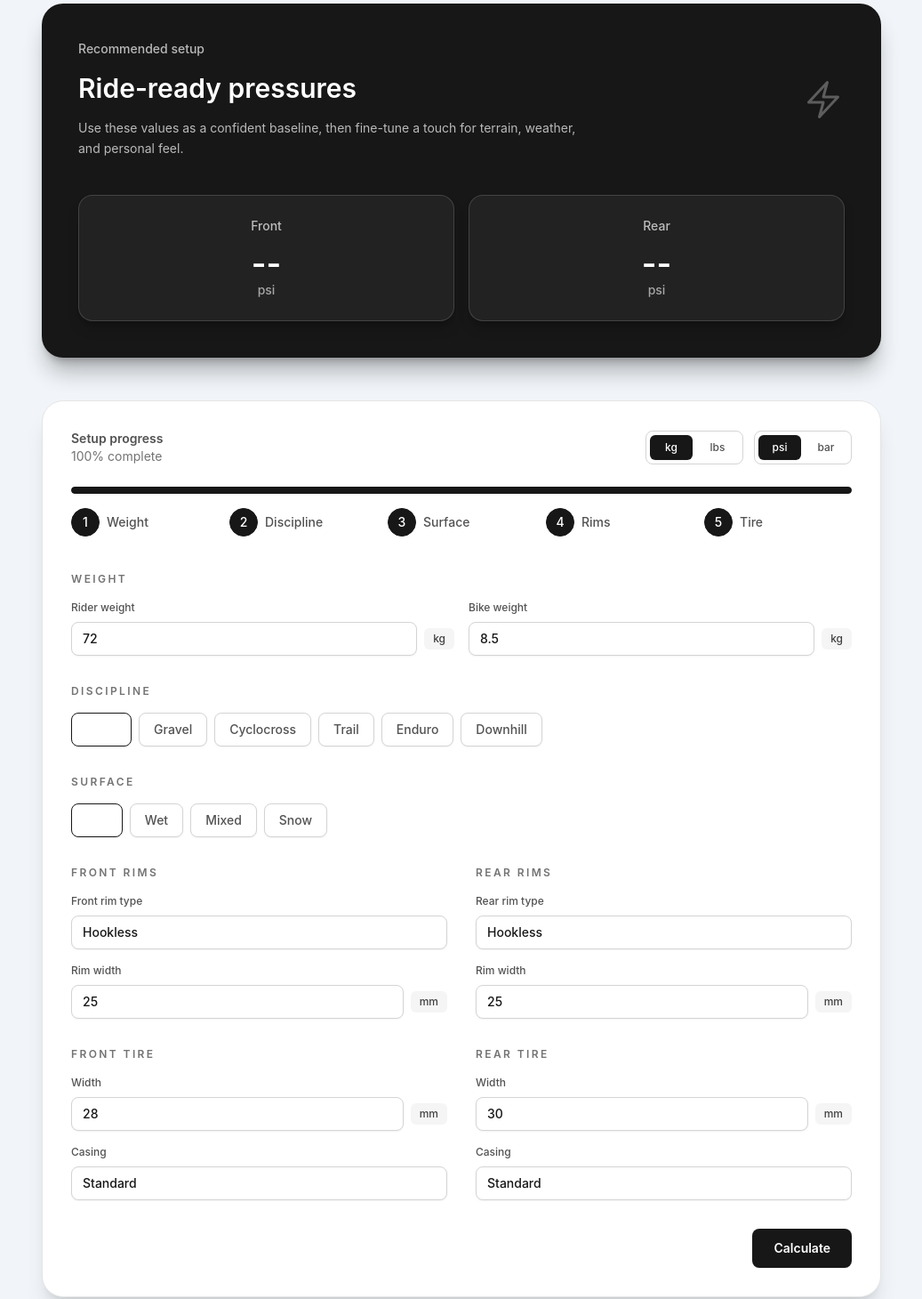
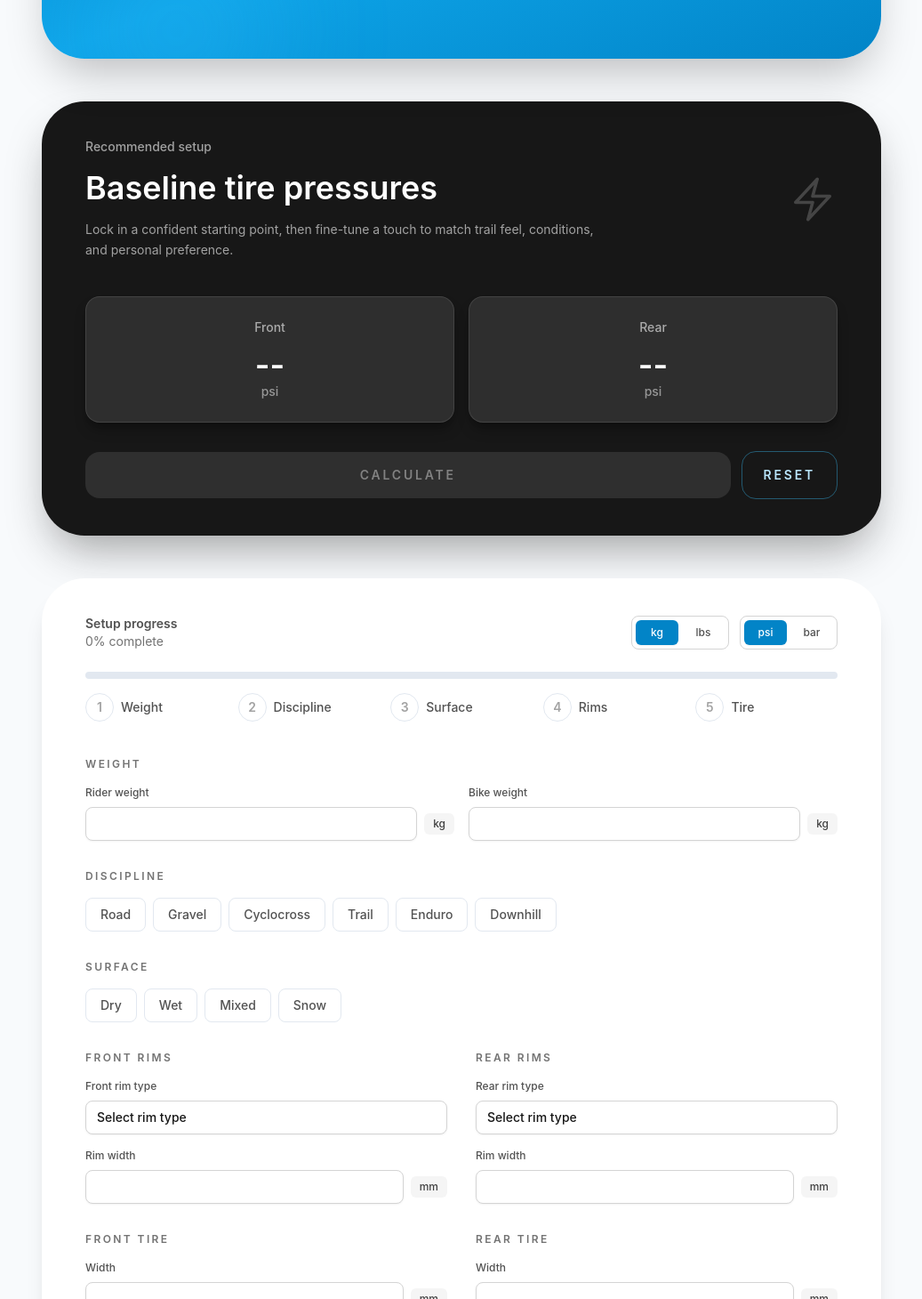
Before and after one commit to eduarde/tire_pressure_guide, a React (Vite) app in the folder frontend/: page / in a window 1280 px wide. Shown: the part 370-1830 px from the top of the page at 89% size, without its empty margins (121-1158 px from the left). Built offline with nearby package versions, Linux system fonts and the light colour scheme.

Commit message:
feat: simplify calculator hero and gating

```diff
--- a/frontend/src/App.tsx
+++ b/frontend/src/App.tsx
@@ -65,18 +65,18 @@ function convertPressure(value: number, unit: PressureUnits) {
 
 function useCalculatedPressure(
   params: {
-    riderWeight: number;
-    bikeWeight: number;
-    frontWidth: number;
-    rearWidth: number;
-    discipline: Discipline;
-    surface: Surface;
-    frontRimType: RimType;
-    rearRimType: RimType;
-    frontRimWidth: number;
-    rearRimWidth: number;
-    frontCasing: TireCasing;
-    rearCasing: TireCasing;
+    riderWeight?: number;
+    bikeWeight?: number;
+    frontWidth?: number;
+    rearWidth?: number;
+    discipline?: Discipline;
+    surface?: Surface;
+    frontRimType?: RimType;
+    rearRimType?: RimType;
+    frontRimWidth?: number;
+    rearRimWidth?: number;
+    frontCasing?: TireCasing;
+    rearCasing?: TireCasing;
   },
   massUnit: MassUnit
 ) {
@@ -96,11 +96,23 @@ function useCalculatedPressure(
   } = params;
 
   return useMemo(() => {
-    if (!riderWeight || !frontWidth || !rearWidth) {
+    if (
+      !riderWeight ||
+      !frontWidth ||
+      !rearWidth ||
+      !discipline ||
+      !surface ||
+      !frontRimType ||
+      !rearRimType ||
+      !frontRimWidth ||
+      !rearRimWidth ||
+      !frontCasing ||
+      !rearCasing
+    ) {
       return null;
     }
 
-    const totalWeight = riderWeight + bikeWeight;
+    const totalWeight = riderWeight + (bikeWeight ?? 0);
     const weightKg = massUnit === "kg" ? totalWeight : totalWeight * 0.453592;
 
     const base = 32 + weightKg * 0.18;
@@ -185,35 +197,35 @@ function useCalculatedPressure(
 export default function App() {
   const [massUnit, setMassUnit] = useState<MassUnit>("kg");
   const [pressureUnit, setPressureUnit] = useState<PressureUnits>("PSI");
-  const [discipline, setDiscipline] = useState<Discipline>("ROAD");
-  const [surface, setSurface] = useState<Surface>("DRY");
-  const [frontRimType, setFrontRimType] = useState<RimType>("HOOKLESS");
-  const [rearRimType, setRearRimType] = useState<RimType>("HOOKLESS");
-  const [frontCasing, setFrontCasing] = useState<TireCasing>("STANDARD");
-  const [rearCasing, setRearCasing] = useState<TireCasing>("STANDARD");
+  const [discipline, setDiscipline] = useState<Discipline | "">("");
+  const [surface, setSurface] = useState<Surface | "">("");
+  const [frontRimType, setFrontRimType] = useState<RimType | "">("");
+  const [rearRimType, setRearRimType] = useState<RimType | "">("");
+  const [frontCasing, setFrontCasing] = useState<TireCasing | "">("");
+  const [rearCasing, setRearCasing] = useState<TireCasing | "">("");
 
-  const [riderWeight, setRiderWeight] = useState("72");
-  const [bikeWeight, setBikeWeight] = useState("8.5");
-  const [frontWidth, setFrontWidth] = useState("28");
-  const [rearWidth, setRearWidth] = useState("30");
-  const [frontRimWidth, setFrontRimWidth] = useState("25");
-  const [rearRimWidth, setRearRimWidth] = useState("25");
+  const [riderWeight, setRiderWeight] = useState("");
+  const [bikeWeight, setBikeWeight] = useState("");
+  const [frontWidth, setFrontWidth] = useState("");
+  const [rearWidth, setRearWidth] = useState("");
+  const [frontRimWidth, setFrontRimWidth] = useState("");
+  const [rearRimWidth, setRearRimWidth] = useState("");
   const [showResults, setShowResults] = useState(false);
 
   const calculated = useCalculatedPressure(
     {
-      riderWeight: parseFloat(riderWeight) || 0,
-      bikeWeight: parseFloat(bikeWeight) || 0,
-      frontWidth: parseFloat(frontWidth) || 0,
-      rearWidth: parseFloat(rearWidth) || 0,
-      discipline,
-      surface,
-      frontRimType,
-      rearRimType,
-      frontRimWidth: parseFloat(frontRimWidth) || 0,
-      rearRimWidth: parseFloat(rearRimWidth) || 0,
-      frontCasing,
-      rearCasing
+      riderWeight: riderWeight ? parseFloat(riderWeight) : undefined,
+      bikeWeight: bikeWeight ? parseFloat(bikeWeight) : undefined,
+      frontWidth: frontWidth ? parseFloat(frontWidth) : undefined,
+      rearWidth: rearWidth ? parseFloat(rearWidth) : undefined,
+      discipline: discipline || undefined,
+      surface: surface || undefined,
+      frontRimType: frontRimType || undefined,
+      rearRimType: rearRimType || undefined,
+      frontRimWidth: frontRimWidth ? parseFloat(frontRimWidth) : undefined,
+      rearRimWidth: rearRimWidth ? parseFloat(rearRimWidth) : undefined,
+      frontCasing: frontCasing || undefined,
+      rearCasing: rearCasing || undefined
     },
     massUnit
   );
@@ -229,7 +241,25 @@ export default function App() {
 
   const unitLabel = pressureUnit === "PSI" ? "psi" : "bar";
 
-  const weightComplete = Boolean(parseFloat(riderWeight));
+  const handleReset = () => {
+    setDiscipline("");
+    setSurface("");
+    setFrontRimType("");
+    setRearRimType("");
+    setFrontCasing("");
+    setRearCasing("");
+    setRiderWeight("");
+    setBikeWeight("");
+    setFrontWidth("");
+    setRearWidth("");
+    setFrontRimWidth("");
+    setRearRimWidth("");
+    setMassUnit("kg");
+    setPressureUnit("PSI");
+    setShowResults(false);
+  };
+
+  const weightComplete = Boolean(parseFloat(riderWeight)) && Boolean(parseFloat(bikeWeight));
   const disciplineComplete = Boolean(discipline);
   const surfaceComplete = Boolean(surface);
   const rimsComplete =
@@ -237,7 +267,11 @@ export default function App() {
     Boolean(rearRimType) &&
     Boolean(parseFloat(frontRimWidth)) &&
     Boolean(parseFloat(rearRimWidth));
-  const tireComplete = Boolean(parseFloat(frontWidth)) && Boolean(parseFloat(rearWidth));
+  const tireComplete =
+    Boolean(parseFloat(frontWidth)) &&
+    Boolean(parseFloat(rearWidth)) &&
+    Boolean(frontCasing) &&
+    Boolean(rearCasing);
 
   const progressSteps = [
     { label: "Weight", complete: weightComplete },
@@ -249,47 +283,73 @@ export default function App() {
 
   const completedSteps = progressSteps.filter((step) => step.complete).length;
   const progressPercent = Math.round((completedSteps / progressSteps.length) * 100);
+  const readyToCalculate = progressPercent === 100;
 
   return (
-    <div className="min-h-screen bg-slate-100 text-neutral-900">
+    <div className="min-h-screen bg-slate-50 text-neutral-900">
       <main className="mx-auto flex min-h-screen max-w-5xl flex-col gap-12 px-4 py-16 sm:px-6 lg:px-10">
-        <header className="rounded-3xl border border-neutral-200 bg-white px-6 py-12 shadow-sm sm:px-10">
-          <div className="space-y-5 text-center sm:text-left">
-            <p className="text-sm font-medium text-neutral-500">Tire pressure guide</p>
-            <h1 className="text-4xl font-semibold tracking-tight sm:text-5xl">Find your perfect tire pressure</h1>
-            <p className="mx-auto max-w-2xl text-base leading-relaxed text-neutral-600 sm:text-lg">
-              Set up your bike with confidence using a streamlined, material-inspired layout that keeps every decision clear and approachable on any device.
+        <section className="relative overflow-hidden rounded-[3rem] bg-gradient-to-br from-sky-600 via-sky-500 to-sky-600 px-6 py-16 text-white shadow-2xl sm:px-12">
+          <div className="absolute -top-24 right-6 hidden h-64 w-64 rounded-full bg-sky-400/30 blur-3xl sm:block" aria-hidden />
+          <div className="absolute -bottom-20 left-10 hidden h-56 w-56 rounded-full bg-sky-400/20 blur-3xl sm:block" aria-hidden />
+          <div className="relative max-w-3xl space-y-6">
+            <p className="text-sm font-semibold uppercase tracking-[0.3em] text-white/70">Tire pressure guide</p>
+            <h1 className="text-4xl font-semibold tracking-tight sm:text-5xl lg:text-6xl">Ride-ready pressure confidence</h1>
+            <p className="text-base leading-relaxed text-white/80 sm:text-lg">
+              Dial in the perfect setup with a clean, material-inspired interface that keeps every decision focused on a single accent colour.
             </p>
           </div>
-        </header>
+        </section>
 
-        <section className="rounded-3xl border border-neutral-900/20 bg-neutral-900 px-6 py-10 text-white shadow-xl shadow-neutral-900/30 sm:px-10">
+        <section className="rounded-[3rem] border border-neutral-900/30 bg-neutral-900 px-6 py-10 text-white shadow-2xl shadow-neutral-900/40 sm:px-12">
           <div className="flex flex-col gap-6 sm:flex-row sm:items-center sm:justify-between">
             <div className="space-y-4">
-              <p className="text-sm font-medium text-white/70">Recommended setup</p>
-              <h2 className="text-2xl font-semibold sm:text-3xl">Ride-ready pressures</h2>
-              <p className="max-w-xl text-sm leading-relaxed text-white/70">
-                Use these values as a confident baseline, then fine-tune a touch for terrain, weather, and personal feel.
+              <p className="text-sm font-medium text-white/60">Recommended setup</p>
+              <h2 className="text-3xl font-semibold sm:text-4xl">Baseline tire pressures</h2>
+              <p className="max-w-xl text-sm leading-relaxed text-white/60">
+                Lock in a confident starting point, then fine-tune a touch to match trail feel, conditions, and personal preference.
               </p>
             </div>
-            <BoltIcon className="hidden h-12 w-12 shrink-0 text-white/30 sm:block" aria-hidden />
+            <BoltIcon className="hidden h-14 w-14 shrink-0 text-white/20 sm:block" aria-hidden />
           </div>
 
           <div className="mt-10 grid gap-4 sm:grid-cols-2">
-            <div className="rounded-2xl border border-white/15 bg-white/5 px-6 py-6 text-center shadow-lg shadow-black/20">
-              <p className="text-sm font-medium text-white/70">Front</p>
+            <div className="rounded-2xl border border-white/10 bg-white/10 px-6 py-6 text-center shadow-lg shadow-black/30">
+              <p className="text-sm font-medium text-white/60">Front</p>
               <p className="mt-3 text-3xl font-semibold sm:text-4xl">{showResults && pressures ? formatNumber(pressures.front) : "--"}</p>
-              <p className="text-sm font-medium text-white/60">{unitLabel}</p>
+              <p className="text-sm font-medium text-white/50">{unitLabel}</p>
             </div>
-            <div className="rounded-2xl border border-white/15 bg-white/5 px-6 py-6 text-center shadow-lg shadow-black/20">
-              <p className="text-sm font-medium text-white/70">Rear</p>
+            <div className="rounded-2xl border border-white/10 bg-white/10 px-6 py-6 text-center shadow-lg shadow-black/30">
+              <p className="text-sm font-medium text-white/60">Rear</p>
               <p className="mt-3 text-3xl font-semibold sm:text-4xl">{showResults && pressures ? formatNumber(pressures.rear) : "--"}</p>
-              <p className="text-sm font-medium text-white/60">{unitLabel}</p>
+              <p className="text-sm font-medium text-white/50">{unitLabel}</p>
             </div>
+          </div>
+
+          <div className="mt-8 flex flex-col gap-3 sm:flex-row sm:items-center sm:justify-between">
+            <button
+              type="submit"
+              form="setup-form"
+              disabled={!readyToCalculate}
+              className={clsx(
+                "inline-flex w-full items-center justify-center rounded-2xl px-6 py-4 text-sm font-semibold uppercase tracking-[0.2em] transition",
+                readyToCalculate
+                  ? "bg-sky-500 text-neutral-900 shadow-lg shadow-sky-500/30 hover:bg-sky-400 focus-visible:outline focus-visible:outline-2 focus-visible:outline-offset-2 focus-visible:outline-sky-200"
+                  : "cursor-not-allowed bg-white/10 text-white/40"
+              )}
+            >
+              CALCULATE
+            </button>
+            <button
+              type="button"
+              onClick={handleReset}
+              className="inline-flex items-center justify-center rounded-2xl border border-sky-400/40 px-6 py-4 text-sm font-semibold uppercase tracking-[0.2em] text-sky-200 transition hover:border-sky-200 hover:text-sky-100"
+            >
+              RESET
+            </button>
           </div>
         </section>
 
-        <section className="rounded-3xl border border-neutral-200 bg-white px-6 py-8 shadow-xl sm:px-8">
+        <section className="rounded-[3rem] border border-white/60 bg-white px-6 py-10 shadow-xl sm:px-12">
           <div className="space-y-6">
             <div className="flex flex-col gap-4 sm:flex-row sm:items-center sm:justify-between">
               <div>
@@ -310,7 +370,10 @@ export default function App() {
                 />
                 <SegmentedControl
                   value={pressureUnit}
-                  onChange={setPressureUnit}
+                  onChange={(value) => {
+                    setPressureUnit(value);
+                    setShowResults(false);
+                  }}
                   options={[
                     { label: "psi", value: "PSI" },
                     { label: "bar", value: "BAR" }
@@ -320,9 +383,9 @@ export default function App() {
             </div>
 
             <div className="space-y-4">
-              <div className="h-2 w-full overflow-hidden rounded-full bg-neutral-200">
+              <div className="h-2 w-full overflow-hidden rounded-full bg-slate-200">
                 <div
-                  className="h-full rounded-full bg-neutral-900 transition-[width] duration-300"
+                  className="h-full rounded-full bg-sky-500 transition-[width] duration-300"
                   style={{ width: `${progressPercent}%` }}
                   aria-hidden
                 />
@@ -332,10 +395,10 @@ export default function App() {
                   <div key={step.label} className="flex items-center gap-2">
                     <span
                       className={clsx(
-                        "flex h-8 w-8 items-center justify-center rounded-full border text-sm font-medium",
+                        "flex h-8 w-8 items-center justify-center rounded-full border text-sm font-semibold",
                         step.complete
-                          ? "border-neutral-900 bg-neutral-900 text-white"
-                          : "border-neutral-300 bg-white text-neutral-500"
+                          ? "border-sky-500 bg-sky-500 text-white"
+                          : "border-slate-200 bg-white text-neutral-400"
                       )}
                     >
                       {index + 1}
@@ -348,9 +411,14 @@ export default function App() {
           </div>
 
           <form
+            id="setup-form"
             className="mt-10 space-y-8"
             onSubmit={(event) => {
               event.preventDefault();
+              if (!readyToCalculate) {
+                setShowResults(false);
+                return;
+              }
               setShowResults(true);
             }}
           >
@@ -396,10 +464,10 @@ export default function App() {
                       setShowResults(false);
                     }}
                     className={clsx(
-                      "rounded-lg border border-neutral-300 bg-white px-4 py-2 text-sm font-medium text-neutral-600 shadow-sm transition",
+                      "rounded-lg border border-slate-200 bg-white px-4 py-2 text-sm font-medium transition",
                       discipline === option.value
-                        ? "border-neutral-900 bg-neutral-900 text-white shadow"
-                        : "hover:border-neutral-400 hover:text-neutral-900"
+                        ? "border-sky-500 bg-sky-500 text-white shadow-sm"
+                        : "text-neutral-600 hover:border-sky-200 hover:text-sky-700"
                     )}
                   >
                     {option.label}
@@ -420,10 +488,10 @@ export default function App() {
                       setShowResults(false);
                     }}
                     className={clsx(
-                      "rounded-lg border border-neutral-300 bg-white px-4 py-2 text-sm font-medium text-neutral-600 shadow-sm transition",
+                      "rounded-lg border border-slate-200 bg-white px-4 py-2 text-sm font-medium transition",
                       surface === option.value
-                        ? "border-neutral-900 bg-neutral-900 text-white shadow"
-                        : "hover:border-neutral-400 hover:text-neutral-900"
+                        ? "border-sky-500 bg-sky-500 text-white shadow-sm"
+                        : "text-neutral-600 hover:border-sky-200 hover:text-sky-700"
                     )}
                   >
                     {option.label}
@@ -438,8 +506,9 @@ export default function App() {
                 <SelectField
                   label="Front rim type"
                   value={frontRimType}
+                  placeholder="Select rim type"
                   onChange={(event) => {
-                    setFrontRimType(event.target.value as RimType);
+                    setFrontRimType(event.target.value as RimType | "");
                     setShowResults(false);
                   }}
                   options={rimTypeOptions}
@@ -462,8 +531,9 @@ export default function App() {
                 <SelectField
                   label="Rear rim type"
                   value={rearRimType}
+                  placeholder="Select rim type"
                   onChange={(event) => {
-                    setRearRimType(event.target.value as RimType);
+                    setRearRimType(event.target.value as RimType | "");
                     setShowResults(false);
                   }}
                   options={rimTypeOptions}
@@ -501,8 +571,9 @@ export default function App() {
                 <SelectField
                   label="Casing"
                   value={frontCasing}
+                  placeholder="Select casing"
                   onChange={(event) => {
-                    setFrontCasing(event.target.value as TireCasing);
+                    setFrontCasing(event.target.value as TireCasing | "");
                     setShowResults(false);
                   }}
                   options={casingOptions}
@@ -525,22 +596,14 @@ export default function App() {
                 <SelectField
                   label="Casing"
                   value={rearCasing}
+                  placeholder="Select casing"
                   onChange={(event) => {
-                    setRearCasing(event.target.value as TireCasing);
+                    setRearCasing(event.target.value as TireCasing | "");
                     setShowResults(false);
                   }}
                   options={casingOptions}
                 />
               </div>
-            </div>
-
-            <div className="flex justify-end">
-              <button
-                type="submit"
-                className="inline-flex items-center justify-center rounded-lg bg-neutral-900 px-6 py-3 text-sm font-semibold text-white shadow-sm transition hover:bg-neutral-800 focus-visible:outline focus-visible:outline-2 focus-visible:outline-offset-2 focus-visible:outline-neutral-900"
-              >
-                Calculate
-              </button>
             </div>
           </form>
         </section>
--- a/frontend/src/components/InputField.tsx
+++ b/frontend/src/components/InputField.tsx
@@ -15,7 +15,7 @@ export function InputField({ label, helper, unit, className, ...props }: InputFi
           {...props}
           className={clsx(
             "flex-1 rounded-lg border border-neutral-300 bg-white px-3 py-2 text-sm text-neutral-900 shadow-sm",
-            "placeholder:text-neutral-400 focus:border-neutral-900 focus:outline-none focus:ring-2 focus:ring-neutral-900/10",
+            "placeholder:text-neutral-400 focus:border-sky-600 focus:outline-none focus:ring-2 focus:ring-sky-600/15",
             className
           )}
         />
--- a/frontend/src/components/SegmentedControl.tsx
+++ b/frontend/src/components/SegmentedControl.tsx
@@ -25,8 +25,8 @@ export function SegmentedControl<T extends string>({ options, value, onChange, c
             className={clsx(
               "min-w-[48px] rounded-md px-3 py-1.5 transition",
               active
-                ? "bg-neutral-900 text-white shadow-sm"
-                : "text-neutral-600 hover:bg-neutral-100 hover:text-neutral-900"
+                ? "bg-sky-600 text-white shadow-sm"
+                : "text-neutral-600 hover:bg-sky-50 hover:text-sky-700"
             )}
           >
             {option.label}
--- a/frontend/src/components/SelectField.tsx
+++ b/frontend/src/components/SelectField.tsx
@@ -5,9 +5,18 @@ interface SelectFieldProps extends React.SelectHTMLAttributes<HTMLSelectElement>
   options: { label: string; value: string }[];
   helper?: string;
   unit?: string;
+  placeholder?: string;
 }
 
-export function SelectField({ label, options, helper, unit, className, ...props }: SelectFieldProps) {
+export function SelectField({
+  label,
+  options,
+  helper,
+  unit,
+  placeholder,
+  className,
+  ...props
+}: SelectFieldProps) {
   return (
     <label className="block text-xs font-medium text-neutral-600">
       <span>{label}</span>
@@ -16,10 +25,15 @@ export function SelectField({ label, options, helper, unit, className, ...props
           {...props}
           className={clsx(
             "flex-1 appearance-none rounded-lg border border-neutral-300 bg-white px-3 py-2 text-sm text-neutral-900 shadow-sm",
-            "focus:border-neutral-900 focus:outline-none focus:ring-2 focus:ring-neutral-900/10",
+            "focus:border-sky-600 focus:outline-none focus:ring-2 focus:ring-sky-600/15",
             className
           )}
         >
+          {placeholder ? (
+            <option value="" disabled>
+              {placeholder}
+            </option>
+          ) : null}
           {options.map((option) => (
             <option key={option.value} value={option.value} className="bg-white text-neutral-900">
               {option.label}
```
